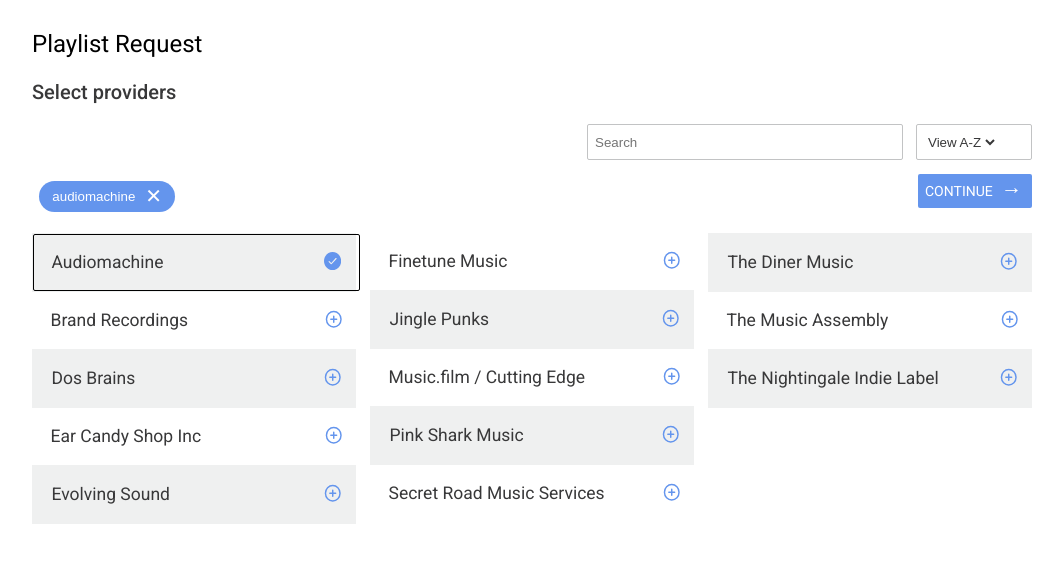
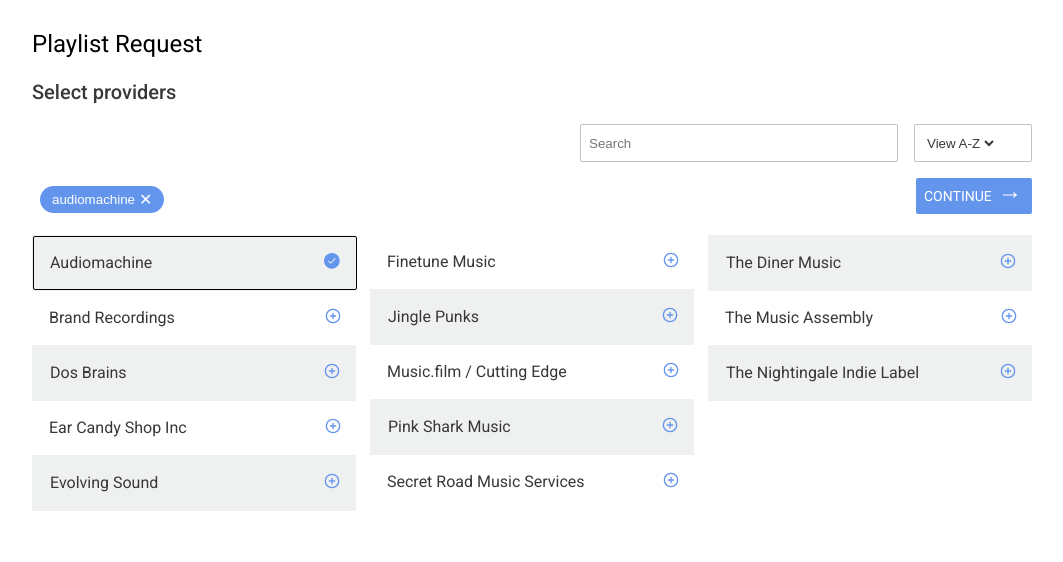
Before and after one commit to edpe/playlist-request, an Angular app: page / in a window 1280 px wide. Both pictures are taken after a click on the label "Audiomachine". Shown: the top 562 px of the page, without its empty margins (108-1171 px from the left). Built offline with nearby package versions, Linux system fonts and the light colour scheme.

Commit message:
refactor: css and naming

```diff
--- a/src/app/playlist-request-form/playlist-request-form.component.css
+++ b/src/app/playlist-request-form/playlist-request-form.component.css
@@ -78,6 +78,7 @@
   padding: 0.5rem;
   min-width: 100px;
   cursor: pointer;
+  transition: background-color 0.2s ease-in-out;
 }
 
 .formSubmit:hover {
--- a/src/app/providers/providers.component.css
+++ b/src/app/providers/providers.component.css
@@ -14,10 +14,10 @@ h2 {
 }
 
 .providerSearch {
-  padding: 0.5em;
+  padding: 0.5rem;
   border: 1px solid #c2c3c4;
   border-radius: 2px;
-  margin-right: 1em;
+  margin-right: 1rem;
   color: #383839;
   min-width: 160px;
 }
@@ -43,7 +43,7 @@ h2 {
 
 .sortDirection {
   border: 1px solid #c2c3c4;
-  padding: 0.5em;
+  padding: 0.5rem;
   border-radius: 2px;
   min-width: 100px;
 }
@@ -53,8 +53,8 @@ h2 {
 }
 
 .sortDirection > select {
-  outline: 0px;
-  border: 0px;
+  outline: 0;
+  border: 0;
   background-color: #fff;
   color: #383839;
 }
@@ -94,10 +94,10 @@ h2 {
   cursor: pointer;
   position: relative;
   width: 90%;
-  padding: 1em;
+  padding: 1rem;
   color: #383839;
   align-items: center;
-  font-size: 1.25em;
+  font-size: 1rem;
   border: 1px solid transparent;
   border-radius: 2px;
 }
@@ -109,9 +109,9 @@ h2 {
 .provider input:checked + .customCheckbox {
   position: absolute;
   right: 0;
-  margin-right: 1em;
-  width: 1em;
-  height: 1em;
+  margin-right: 1rem;
+  width: 1rem;
+  height: 1rem;
   background-image: url("../../assets/images/check-mark-circle.svg");
   background-size: cover;
   background-repeat: no-repeat;
@@ -121,9 +121,9 @@ h2 {
 .provider input + .customCheckbox {
   position: absolute;
   right: 0;
-  margin-right: 1em;
-  width: 1em;
-  height: 1em;
+  margin-right: 1rem;
+  width: 1rem;
+  height: 1rem;
   background-image: url("../../assets/images/plus-circle.svg");
   background-size: cover;
   background-repeat: no-repeat;
@@ -133,7 +133,7 @@ h2 {
 .selectedProviderWrapper {
   display: flex;
   justify-content: space-between;
-  margin-top: 1em;
+  margin-top: 1rem;
 }
 
 .continueDisabled {
@@ -143,23 +143,20 @@ h2 {
   border-radius: 2px;
   color: #fff;
   text-decoration: none;
-  padding: 0.5em;
+  padding: 0.5rem;
   max-height: 20px;
   min-width: 100px;
   background-color: #c6c7c7;
+  cursor: not-allowed;
 }
 
 .continueDisabled:after {
   position: absolute;
-  right: 10px; /* center with text */
-  top: 3px; /* center with text */
-  content: "\2192";
+  right: 10px; /* center arrow with text vertically */
+  top: 3px; /* center arrow with text vertically */
+  content: "\2192"; /* unicode arrow symbol */
   color: #fff;
-  font-size: 1.5em;
-}
-
-.continueDisabled:hover {
-  background-color: #c6c7c7;
+  font-size: 1.5rem;
 }
 
 .continueEnabled {
@@ -170,9 +167,10 @@ h2 {
   background-color: #6495ed;
   color: #fff;
   text-decoration: none;
-  padding: 0.5em;
+  padding: 0.5rem;
   max-height: 20px;
   min-width: 100px;
+  transition: background-color 0.2s ease-in-out;
 }
 
 .continueEnabled:hover {
@@ -181,11 +179,11 @@ h2 {
 
 .continueEnabled:after {
   position: absolute;
-  right: 10px; /* center with text */
-  top: 3px; /* center with text */
-  content: "\2192";
+  right: 10px; /* center arrow with text vertically */
+  top: 3px; /* center arrow with text vertically */
+  content: "\2192"; /* unicode arrow symbol */
   color: #fff;
-  font-size: 1.5em;
+  font-size: 1.5rem;
 }
 
 .selectedProviders {
@@ -200,8 +198,9 @@ h2 {
 .selectedProvider {
   background-color: #6495ed;
   border-radius: 25px;
-  margin: 0.5em;
+  margin: 0.5rem;
   align-items: center;
+  transition: background-color 0.2s ease-in-out;
 }
 
 .selectedProvider:hover {
@@ -214,13 +213,13 @@ h2 {
   background-color: transparent;
   border: none;
   color: #fff;
-  padding: 0.25em 1em;
+  padding: 0.25rem 0.75rem;
   cursor: pointer;
 }
 
 .selectedProvider > button:after {
-  content: "\2715";
+  content: "\2715"; /* unicode plus symbol */
   color: #fff;
-  font-size: 1.5em;
-  padding-left: 0.5em;
+  font-size: 1rem;
+  padding-left: 0.25rem;
 }
--- a/src/app/providers/providers.component.html
+++ b/src/app/providers/providers.component.html
@@ -29,8 +29,8 @@
         *ngFor="let selectedProvider of selectedProviders"
       >
         <button
-          class="removeProvider"
-          (click)="removeProvider(selectedProvider)"
+          class="removeSelectedProvider"
+          (click)="removeSelectedProvider(selectedProvider)"
           [attr.aria-label]="'Remove provider ' + selectedProvider.title"
         >
           {{ selectedProvider.title }}
@@ -62,7 +62,7 @@
         <input
           class="visuallyHidden"
           type="checkbox"
-          id="{{ provider.id }}"
+          id="{{ provider.title }}"
           (change)="addOrRemoveProviders(provider)"
           [checked]="provider.selected"
         />
--- a/src/app/providers/providers.component.ts
+++ b/src/app/providers/providers.component.ts
@@ -35,7 +35,7 @@ export class ProvidersComponent implements OnInit {
     }
   }
 
-  removeProvider(selectedProvider: Provider): void {
+  removeSelectedProvider(selectedProvider: Provider): void {
     this.selectedProviders = this.selectedProviders.filter(
       (p) => p.id !== selectedProvider.id
     );
```
